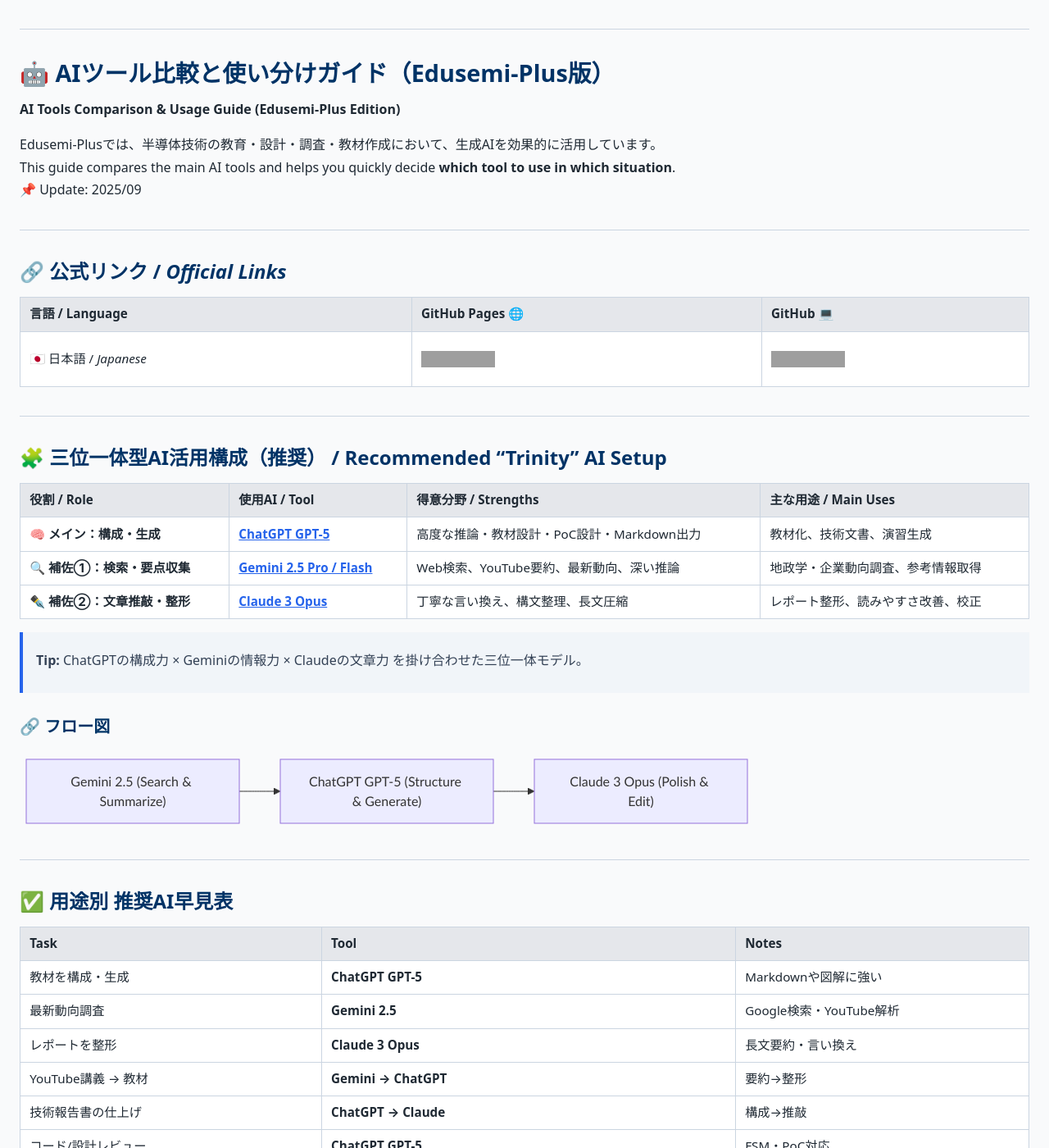
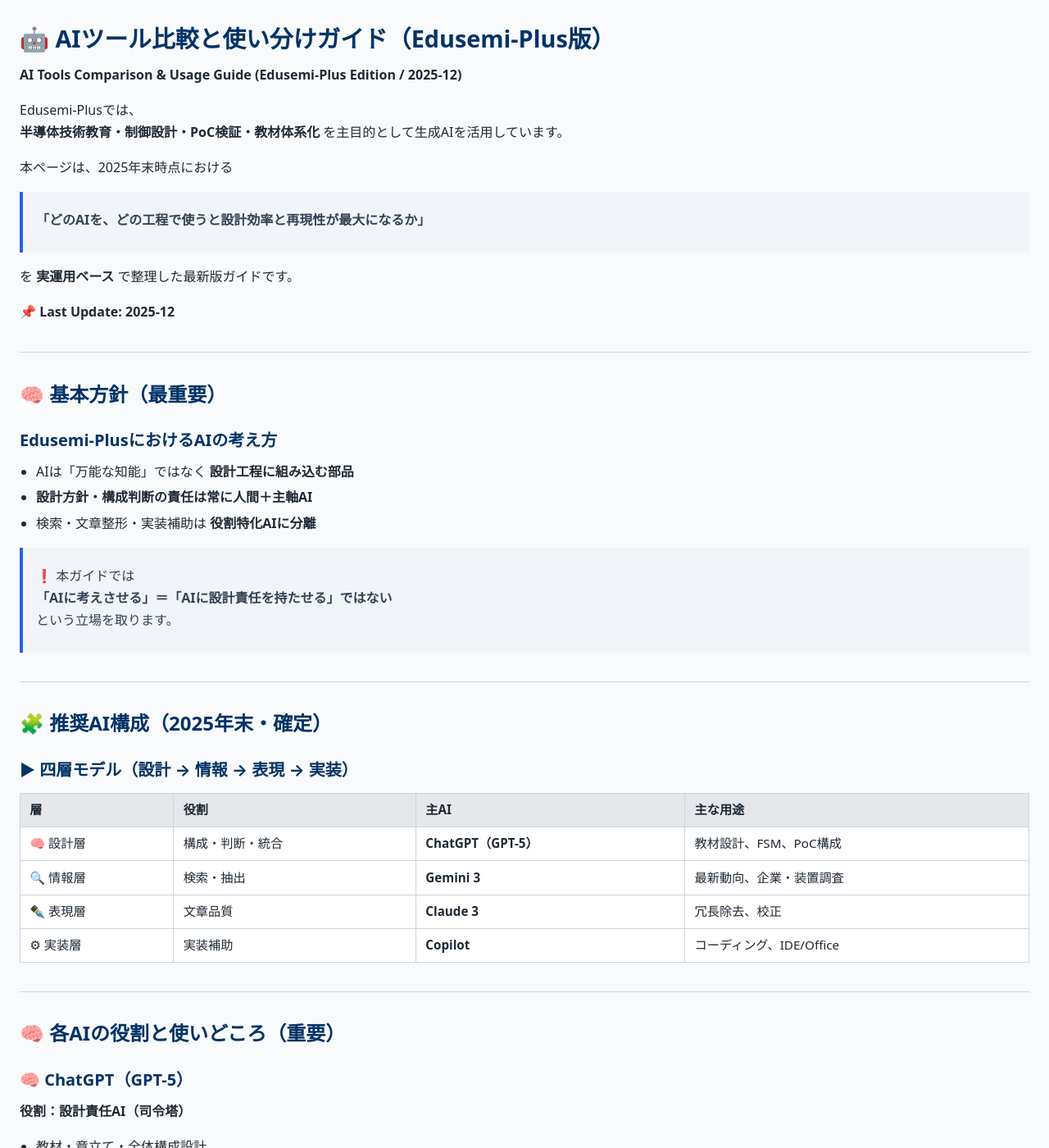
Before and after one commit to Samizo-AITL/Edusemi-Plus, a Jekyll site: the page built from ai-tools-comparison/index.md, in a window 1280 px wide and 1400 px high. Shown: the whole window at 82% size. Built offline with Jekyll 4.4.1, drawn with Linux system fonts in a browser that asks for light colours; some of the changed text lies outside the part shown; grey boxes are pictures that could not be loaded.

Commit message:
Update index.md

````diff
--- a/ai-tools-comparison/index.md
+++ b/ai-tools-comparison/index.md
@@ -1,74 +1,181 @@
 ---
 layout: default
-title: AIツール比較と使い分けガイド（Edusemi-Plus版 / AI Tools Comparison & Usage Guide）
+title: AIツール比較と使い分けガイド（Edusemi-Plus版 / 2025年末改訂）
 ---
+
+# 🤖 AIツール比較と使い分けガイド（Edusemi-Plus版）
+**AI Tools Comparison & Usage Guide (Edusemi-Plus Edition / 2025-12)**
+
+Edusemi-Plusでは、
+**半導体技術教育・制御設計・PoC検証・教材体系化** を主目的として生成AIを活用しています。
+
+本ページは、2025年末時点における
+> **「どのAIを、どの工程で使うと設計効率と再現性が最大になるか」**
+
+を **実運用ベース** で整理した最新版ガイドです。
+
+📌 **Last Update: 2025-12**
 
 ---
 
-# 🤖 AIツール比較と使い分けガイド（Edusemi-Plus版）
-**AI Tools Comparison & Usage Guide (Edusemi-Plus Edition)**
+## 🧠 基本方針（最重要）
 
-Edusemi-Plusでは、半導体技術の教育・設計・調査・教材作成において、生成AIを効果的に活用しています。
-This guide compares the main AI tools and helps you quickly decide **which tool to use in which situation**.
-📌 Update: 2025/09
+### Edusemi-PlusにおけるAIの考え方
+
+- AIは「万能な知能」ではなく **設計工程に組み込む部品**
+- **設計方針・構成判断の責任は常に人間＋主軸AI**
+- 検索・文章整形・実装補助は **役割特化AIに分離**
+
+> ❗ 本ガイドでは
+> **「AIに考えさせる」＝「AIに設計責任を持たせる」ではない**
+> という立場を取ります。
 
 ---
 
-## 🔗 公式リンク / *Official Links*
+## 🧩 推奨AI構成（2025年末・確定）
 
-| 言語 / Language | GitHub Pages 🌐 | GitHub 💻 |
-|-----------------|----------------|-----------|
-| 🇯🇵 日本語 / *Japanese* | [![GitHub Pages JP](https://img.shields.io/badge/GitHub%20Pages-日本語版-brightgreen?logo=github)](https://samizo-aitl.github.io/Edusemi-Plus/ai-tools-comparison/) | [![GitHub Repo JP](https://img.shields.io/badge/GitHub-日本語版-blue?logo=github)](https://github.com/Samizo-AITL/Edusemi-Plus/tree/main/ai-tools-comparison) |
+### ▶ 四層モデル（設計 → 情報 → 表現 → 実装）
+
+| 層 | 役割 | 主AI | 主な用途 |
+|----|----|----|----|
+| 🧠 設計層 | 構成・判断・統合 | **ChatGPT（GPT-5）** | 教材設計、FSM、PoC構成 |
+| 🔍 情報層 | 検索・抽出 | **Gemini 3** | 最新動向、企業・装置調査 |
+| ✒️ 表現層 | 文章品質 | **Claude 3** | 冗長除去、校正 |
+| ⚙ 実装層 | 実装補助 | **Copilot** | コーディング、IDE/Office |
 
 ---
 
-## 🧩 三位一体型AI活用構成（推奨） / Recommended "Trinity" AI Setup
+## 🧠 各AIの役割と使いどころ（重要）
 
-| 役割 / Role | 使用AI / Tool | 得意分野 / Strengths | 主な用途 / Main Uses |
-|-------------|---------------|----------------------|----------------------|
-| 🧠 **メイン：構成・生成** | [ChatGPT GPT-5](https://chat.openai.com/) | 高度な推論・教材設計・PoC設計・Markdown出力 | 教材化、技術文書、演習生成 |
-| 🔍 **補佐①：検索・要点収集** | [Gemini 2.5 Pro / Flash](https://gemini.google.com/) | Web検索、YouTube要約、最新動向、深い推論 | 地政学・企業動向調査、参考情報取得 |
-| ✒️ **補佐②：文章推敲・整形** | [Claude 3 Opus](https://claude.ai/) | 丁寧な言い換え、構文整理、長文圧縮 | レポート整形、読みやすさ改善、校正 |
+### 🧠 ChatGPT（GPT-5）
+**役割：設計責任AI（司令塔）**
 
-> **Tip:** ChatGPTの構成力 × Geminiの情報力 × Claudeの文章力 を掛け合わせた三位一体モデル。
+- 教材・章立て・全体構成設計
+- FSM設計、制御ロジック整理
+- PoC／エージェントの再設計判断
+- Markdown / Mermaid / 数式との高い親和性
 
-### 🔗 フロー図
+👉 **結論**
+他AIの出力を統合し、**最終判断を下す役**。
+
+---
+
+### 🔍 Gemini 3（Pro / Flash）
+**役割：検索・調査専門AI**
+
+- Google検索・YouTube・PDF直結
+- 最新技術・企業・地政学動向の把握
+- マルチモーダル入力の解析
+
+**注意点**
+- 構成設計や教材生成は不安定
+
+👉 **使い方の原則**
+「調べる → ChatGPTに渡す」
+
+---
+
+### ✒️ Claude 3（Opus / Sonnet）
+**役割：文章品質最適化AI**
+
+- 冗長表現の削減
+- 語調・論調の統一
+- 長文の可読性改善
+
+**制限**
+- 技術判断・設計責任は弱い
+
+👉 **使い方の原則**
+「書かせない／直させる」
+
+---
+
+### ⚙ GitHub Copilot / Microsoft Copilot
+**役割：実装・業務補助AI**
+
+- VS Code / Visual Studio 統合
+- Python・制御コード補完
+- Excel / Word / PowerPoint 自動化
+- テストコード・補助スクリプト生成
+
+#### ⚠ Copilotと思考の扱い（重要）
+
+- ⭕ **実装レベルの思考（How）** は有効
+  - コード改善
+  - 可読性向上
+  - 局所的最適化
+
+- ❌ **設計責任を伴う思考（Why / What）** は任せない
+  - 全体構成判断
+  - 制御方針決定
+  - 教材設計の是非
+
+👉 **原則**
+**設計はChatGPT、実装思考はCopilot**
+
+---
+
+## 🔄 推奨ワークフロー（実践形）
+
 ```mermaid
 flowchart LR
-    Gemini["Gemini 2.5 (Search & Summarize)"]
-    ChatGPT["ChatGPT GPT-5 (Structure & Generate)"]
-    Claude["Claude 3 Opus (Polish & Edit)"]
-
-    Gemini --> ChatGPT --> Claude
+    A[Gemini 3<br/>Search / Extract] --> B[ChatGPT GPT-5<br/>Design / Judge]
+    B --> C[Claude 3<br/>Polish Text]
+    B --> D[Copilot<br/>Code / IDE]
 ```
 
 ---
 
-## ✅ 用途別 推奨AI早見表
+## ✅ 用途別・即決テーブル（2025）
 
-| Task | Tool | Notes |
-|------|------|-------|
-| 教材を構成・生成 | **ChatGPT GPT-5** | Markdownや図解に強い |
-| 最新動向調査 | **Gemini 2.5** | Google検索・YouTube解析 |
-| レポートを整形 | **Claude 3 Opus** | 長文要約・言い換え |
-| YouTube講義 → 教材 | **Gemini → ChatGPT** | 要約→整形 |
-| 技術報告書の仕上げ | **ChatGPT → Claude** | 構成→推敲 |
-| コード/設計レビュー | **ChatGPT GPT-5** | FSM・PoC対応 |
-| 3D教材ビジュアル | **Tencent Hunyuan3D / Runway Gen-3** | 高品質3D・映像 |
-| PoC検証をAIエージェント化 | **ChatGPT + Gemini** | 状態遷移・シナリオ探索 |
+| タスク | 推奨AI | 理由 |
+|----|----|----|
+| 教材構成・章立て | ChatGPT | 構造設計力 |
+| 半導体プロセス解説 | ChatGPT | 抽象→具体変換 |
+| 最新技術・企業調査 | Gemini 3 | 検索直結 |
+| YouTube講義教材化 | Gemini → ChatGPT | 抽出→再構成 |
+| 教材文章の磨き | Claude | 可読性 |
+| FSM設計 | ChatGPT | 状態遷移設計 |
+| PoC検証 | ChatGPT + Gemini | 判断＋探索 |
+| コーディング | Copilot | 実装補助 |
 
 ---
 
-## 🌐 その他AIツール
+## 🌐 その他AIの位置づけ（参考）
 
-| Model | Main Use | Notes |
-|-------|----------|-------|
-| DeepSeek | コーディング・研究 | 中国系で急成長 |
-| Perplexity | 検索特化LLM | 出典付き要約 |
-| Mistral / LLaMA 3 | OSS研究/ローカル運用 | Ollama等で実行可 |
-| Le Chat (Mistral) | エージェント型対話 | 企業利用に拡張中 |
-| Quickplay AI Studio | 動画編集・短尺生成 | 放送・マーケ向け |
-| Grok | SNS連携 | X(Twitter)連動型 |
+| AI | 扱い |
+|----|----|
+| DeepSeek | コーディング補助 |
+| Perplexity | 出典付き検索 |
+| Mistral / LLaMA | ローカル研究 |
+| Grok | SNS解析（教材非推奨） |
+
+---
+
+## 🧠 Edusemi-Plus的 結論
+
+### ❌ 誤った使い方
+- 1タスク＝1AI
+- AIに設計責任を丸投げ
+- Copilotに全体構成を考えさせる
+
+### ✅ 正しい使い方
+> **AIは工程ごとに役割を持つ部品**
+
+- ChatGPT：設計責任者
+- Gemini：調査員
+- Claude：編集者
+- Copilot：実装補助（思考OK、責任NG）
+
+---
+
+## 🔙 Back
+- [Edusemi-Plus トップへ戻る](../index.md)
+
+---
+
+**Author:** 三溝 真一（Shinichi Samizo）
+**License:** MIT
 
 ---
 
````
Also changed, not shown: other parts of ai-tools-comparison/index.md (+0 -2 lines).
